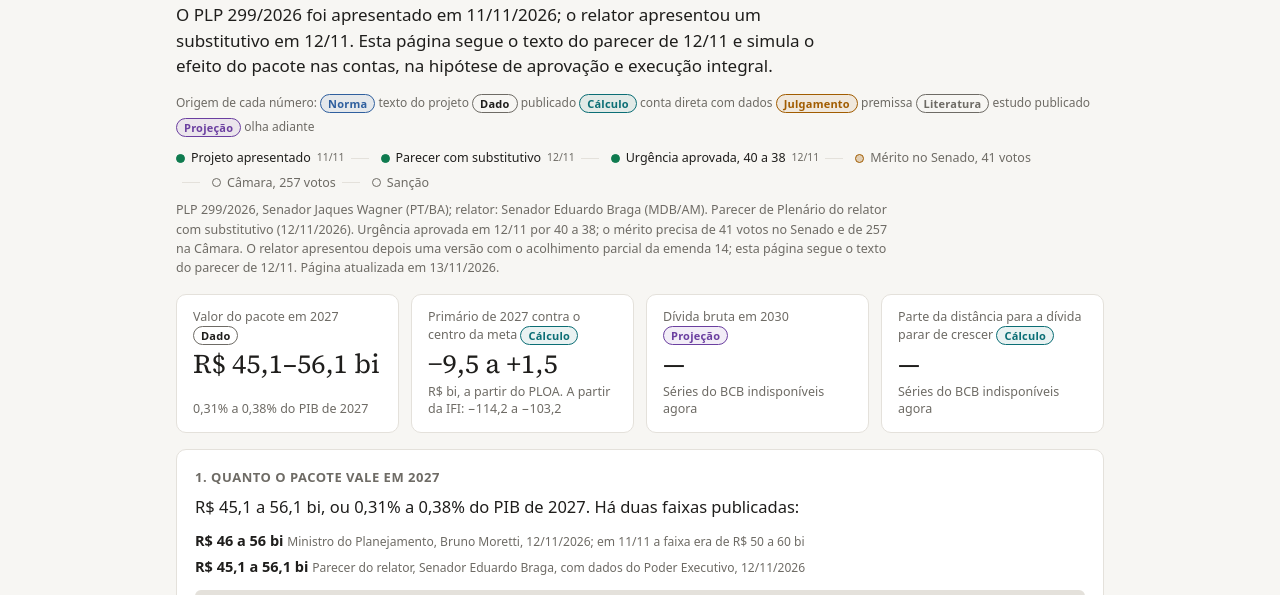
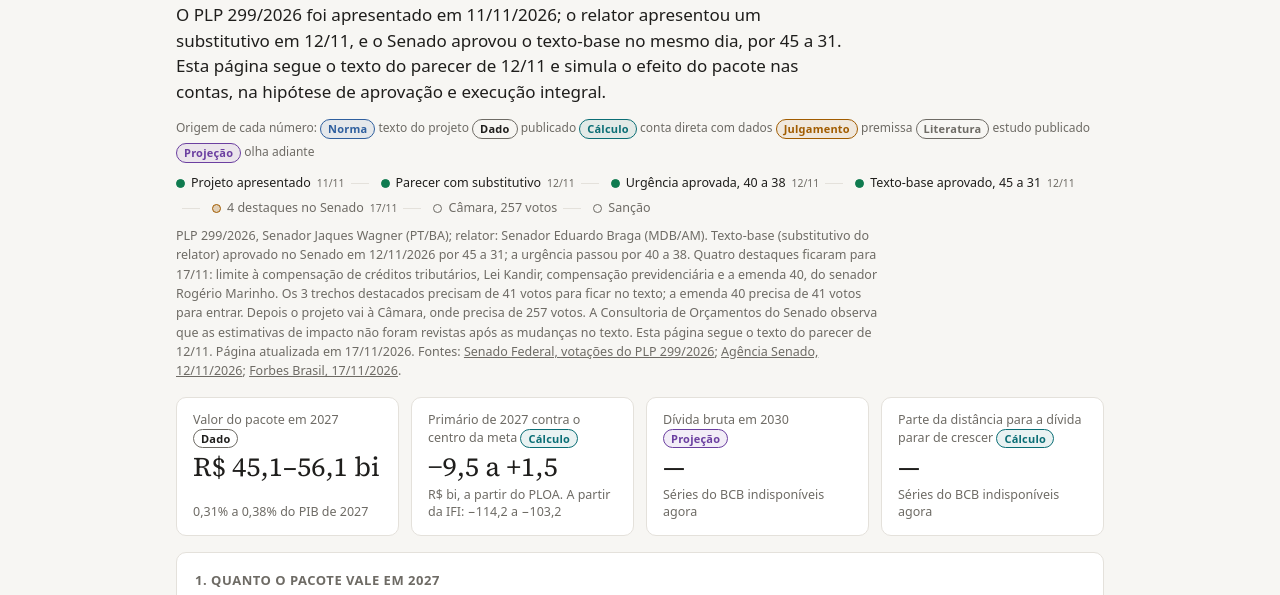
Before and after one commit to PedroDnT/lula4-monitor, a plain HTML site: page plano.html in a window 1280 px wide. Shown: the part 165-760 px from the top of the page. Drawn offline with Linux system fonts and the light colour scheme; no server answers.

Commit message:
PLP 299: texto-base aprovado 45 a 31 e destaques de 17/11
Updates the PLP 299/2026 page data: status, progress line and the
rejection scenario now follow the Senate record of 12/11 (texto-base
45 x 31) and the 4 destaques set for 17/11. The status line now lists
its sources.

Co-Authored-By: Claude Opus 5.5 <noreply@anthropic.com>
Claude-Session: https://claude.ai/code/session_01546AxnHF1PFyKT3hBZys44

```diff
--- a/data/plano/medidas.json
+++ b/data/plano/medidas.json
@@ -1,11 +1,25 @@
 {
- "atualizado_em": "2026-11-13",
+ "atualizado_em": "2026-11-17",
  "projeto": {
   "nome": "PLP 299/2026",
   "autor": "Senador Jaques Wagner (PT/BA)",
   "relator": "Senador Eduardo Braga (MDB/AM)",
-  "status": "Parecer de Plenário do relator com substitutivo (12/11/2026). Urgência aprovada em 12/11 por 40 a 38; o mérito precisa de 41 votos no Senado e de 257 na Câmara. O relator apresentou depois uma versão com o acolhimento parcial da emenda 14; esta página segue o texto do parecer de 12/11.",
-  "url": "https://www25.senado.leg.br/web/atividade/materias/-/materia/176328"
+  "status": "Texto-base (substitutivo do relator) aprovado no Senado em 12/11/2026 por 45 a 31; a urgência passou por 40 a 38. Quatro destaques ficaram para 17/11: limite à compensação de créditos tributários, Lei Kandir, compensação previdenciária e a emenda 40, do senador Rogério Marinho. Os 3 trechos destacados precisam de 41 votos para ficar no texto; a emenda 40 precisa de 41 votos para entrar. Depois o projeto vai à Câmara, onde precisa de 257 votos. A Consultoria de Orçamentos do Senado observa que as estimativas de impacto não foram revistas após as mudanças no texto. Esta página segue o texto do parecer de 12/11.",
+  "url": "https://www25.senado.leg.br/web/atividade/materias/-/materia/176328",
+  "status_fontes": [
+   {
+    "fonte": "Senado Federal, votações do PLP 299/2026",
+    "url": "https://www25.senado.leg.br/web/atividade/materias/-/materia/176328/votacoes"
+   },
+   {
+    "fonte": "Agência Senado, 12/11/2026",
+    "url": "https://www12.senado.leg.br/noticias/materias/2026/11/12/texto-principal-do-ajuste-fiscal-e-aprovado-pelo-senado"
+   },
+   {
+    "fonte": "Forbes Brasil, 17/11/2026",
+    "url": "https://forbes.com.br/forbes-money/2026/11/destaques-ajuste-fiscal-senado/"
+   }
+  ]
  },
  "tramitacao": [
   {
@@ -24,8 +38,13 @@
    "feito": true
   },
   {
-   "etapa": "Mérito no Senado, 41 votos",
-   "data": null,
+   "etapa": "Texto-base aprovado, 45 a 31",
+   "data": "2026-11-12",
+   "feito": true
+  },
+  {
+   "etapa": "4 destaques no Senado",
+   "data": "2026-11-17",
    "feito": false
   },
   {
@@ -204,7 +223,7 @@
   {
    "id": "rejeitado",
    "cenario": "Rejeitado ou parado",
-   "precisa": "O mérito não alcança 41 votos no Senado ou 257 na Câmara, ou a votação não termina antes do Orçamento de 2027.",
+   "precisa": "A Câmara não alcança 257 votos, ou a votação não termina antes do Orçamento de 2027.",
    "medidas": []
   }
  ],
--- a/plano.html
+++ b/plano.html
@@ -97,7 +97,7 @@ details.card p { max-width: 80ch; }
 <header class="site-head"><div class="in"><p class="site-title">Monitor LULA4<small>juros, câmbio e fiscal depois da eleição de 2026</small></p><nav class="tabs" aria-label="Páginas"><a href="index.html"><span class="vs-long">Cenário precificado</span><span class="vs-short">Cenário</span></a><a href="dominancia.html"><span class="vs-long">Panorama fiscal</span><span class="vs-short">Fiscal</span></a><a href="plano.html" aria-current="page"><span class="vs-long">Projeção PLP 299/2026</span><span class="vs-short">PLP 299</span></a><a href="metodo.html">Método</a><a href="simples.html" class="tab-simple" aria-label="Versão simples"><span class="vs-long">Versão simples</span><span class="vs-short">Simples</span></a></nav></div></header>
 <main class="sp">
   <h1>O plano fiscal, se for cumprido</h1>
-  <p class="lead" id="lead">O PLP 299/2026 foi apresentado em 11/11/2026; o relator apresentou um substitutivo em 12/11. Esta página segue o texto do parecer de 12/11 e simula o efeito do pacote nas contas, na hipótese de aprovação e execução integral.</p>
+  <p class="lead" id="lead">O PLP 299/2026 foi apresentado em 11/11/2026; o relator apresentou um substitutivo em 12/11, e o Senado aprovou o texto-base no mesmo dia, por 45 a 31. Esta página segue o texto do parecer de 12/11 e simula o efeito do pacote nas contas, na hipótese de aprovação e execução integral.</p>
   <p class="legend">Origem de cada número: <span class="tag tag-norma">Norma</span> texto do projeto <span class="tag tag-dado">Dado</span> publicado <span class="tag tag-calc">Cálculo</span> conta direta com dados <span class="tag tag-jul">Julgamento</span> premissa <span class="tag tag-lit">Literatura</span> estudo publicado <span class="tag tag-sim">Projeção</span> olha adiante</p>
   <ol class="steps" id="steps" aria-label="Tramitação"></ol>
   <p class="src" id="status" style="margin:-8px 0 16px">—</p>
@@ -208,6 +208,7 @@ const hasNum = (m) => m.impacto_2027_bi != null || m.impacto_min_bi != null;
 
 function renderMeasures(P) {
   $("status").textContent = `${P.projeto.nome}, ${P.projeto.autor}; relator: ${P.projeto.relator}. ${P.projeto.status} Página atualizada em ${dmy(P.atualizado_em)}.`;
+  (P.projeto.status_fontes || []).forEach((f, i) => { const a = el("a", "", f.fonte); a.href = f.url; $("status").append(i ? "; " : " Fontes: ", a); if (i === P.projeto.status_fontes.length - 1) $("status").append("."); });
   const T = P.tramitacao || [], nx = T.findIndex((t) => !t.feito);
   $("steps").replaceChildren(...T.map((t, i) => { const li = el("li", t.feito ? "done" : i === nx ? "next" : ""); li.append(el("i"), document.createTextNode(t.etapa)); if (t.data) li.append(el("small", "", dmy(t.data).slice(0, 5))); return li; }));
   $("m-link").href = P.projeto.url;
```
